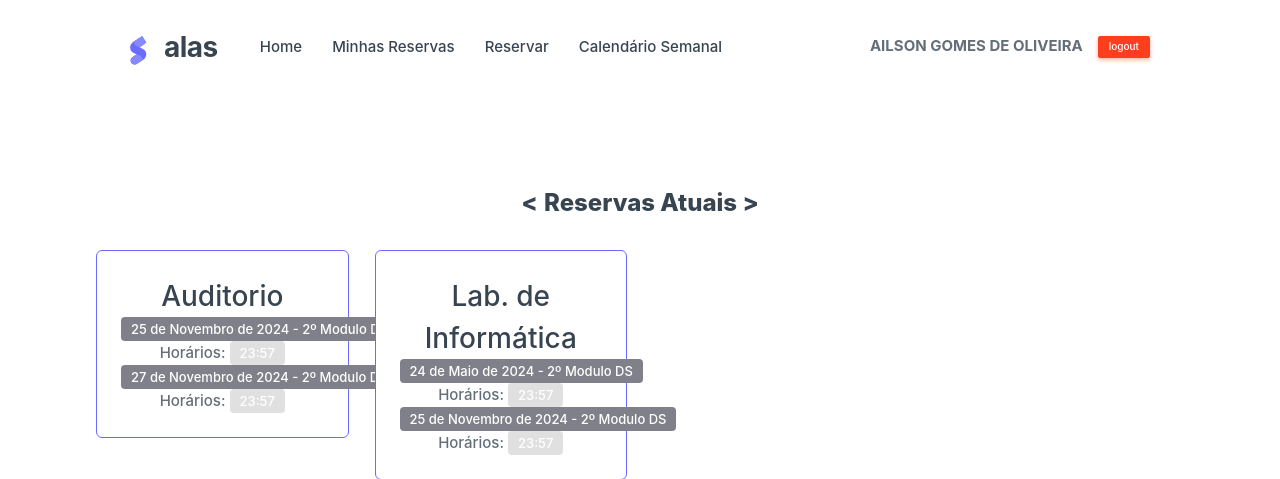
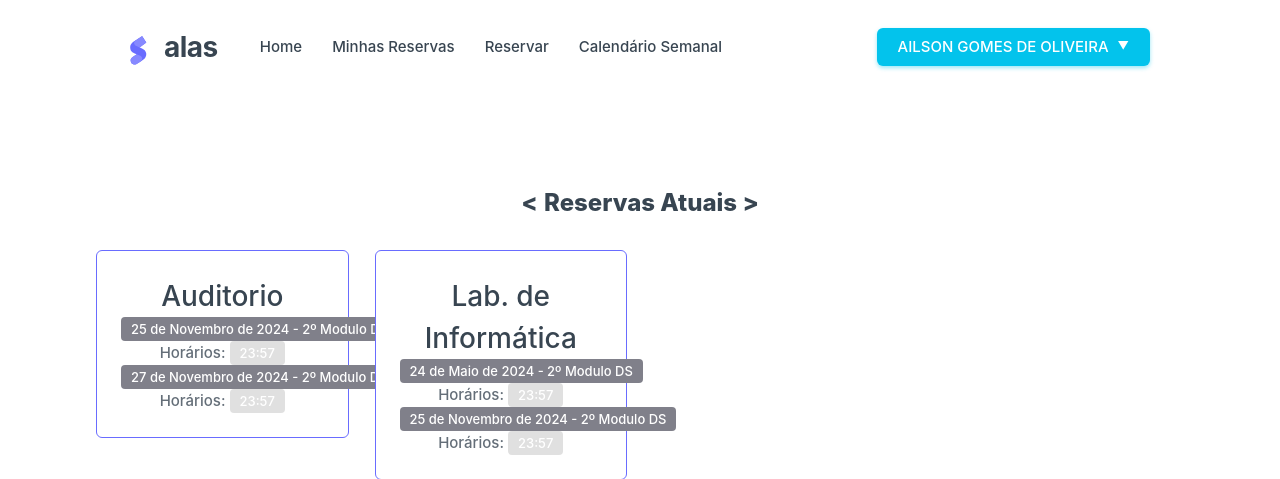
Before and after one commit to lerao/projeto-reserva-espacos, a Django app: page / in a window 1280 px wide. Shown: the top 479 px of the page. Run offline with Django 5.2, Linux system fonts and the light colour scheme; a user stored in the database is signed in; data comes from the database, SQL or seed files in the repository; both versions use the stored data as it was after the commit; some libraries are stand-ins or nearby versions.

Commit message:
Criado a opção para usuário alterar a propria senha

```diff
--- a/reserva/templates/base.html
+++ b/reserva/templates/base.html
@@ -124,9 +124,21 @@
           <li>
             {% if user.is_authenticated %}
             <form method="post" action="{% url 'logout' %}" style="gap: 15px; display: flex;">
-              <span style="font-weight: 700;">{{ user.nome }}</span>
-              {% csrf_token %}
-              <button class="btn btn-danger btn-xs" type="submit">logout</button>
+            <div class="btn-group">
+              <button type="button" class="btn btn-info dropdown-toggle hide-arrow" data-bs-toggle="dropdown" aria-expanded="false">{{ user.nome }}<span style="font-size: 0.7rem; margin-left: 9px;">▼</span></button>
+              <ul class="dropdown-menu" >
+                <li><a class="dropdown-item" href="{% url 'admin:password_change' %}">Editar Perfil</a></li>
+
+                <li>
+                  <hr class="dropdown-divider">
+                </li>
+                {% csrf_token %}
+                <li><a class="dropdown-item" href="javascript:void(0);"><button class="dropdown-item btn btn-danger " type="submit">logout</button></a></li>
+              </ul>
+            </div>
+
+
+
             </form>
             {% else %}
             <a href="/login" class="btn btn-primary"><span class="d-none d-md-block">Login</span></a>
```
Also changed, not shown: db.sqlite3.
